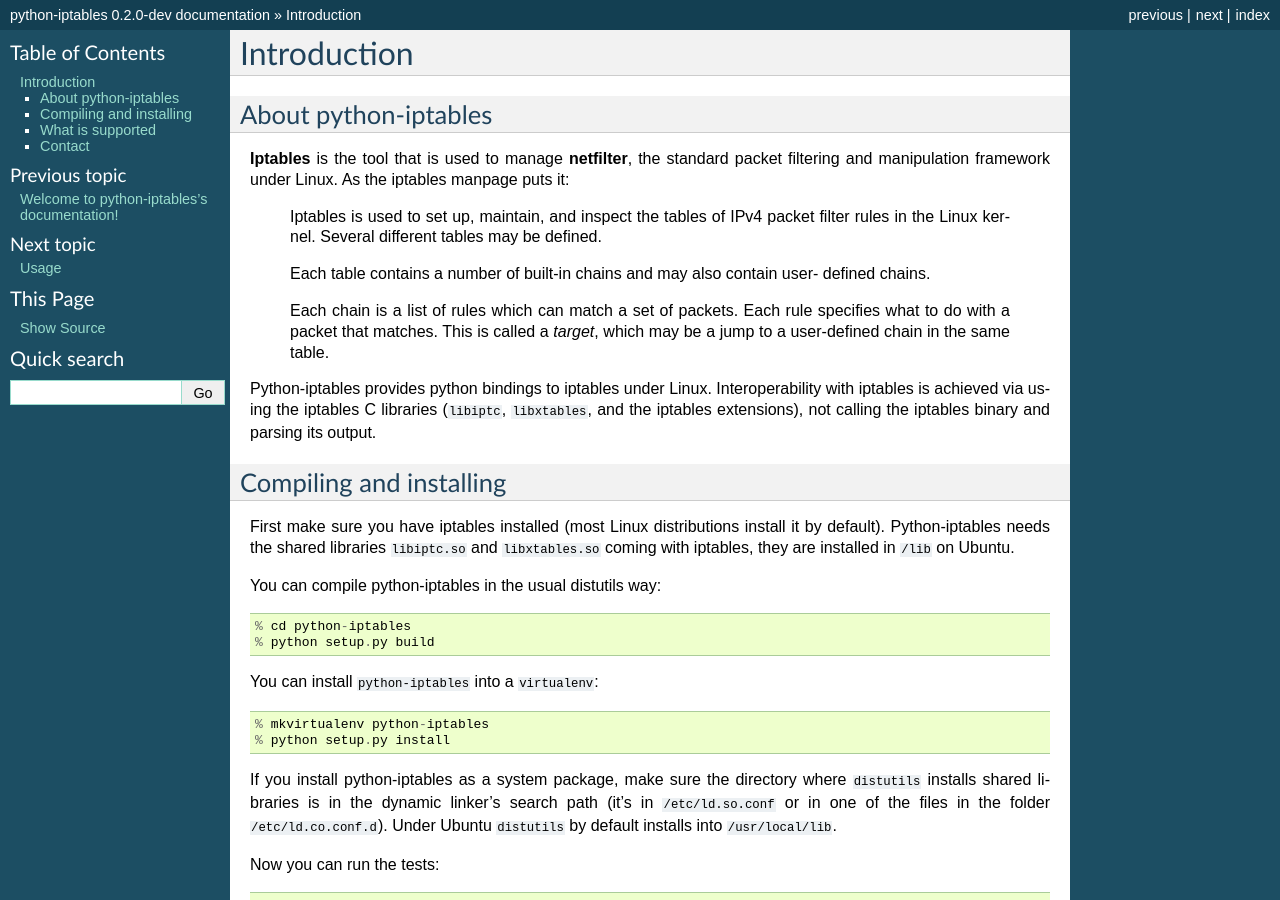
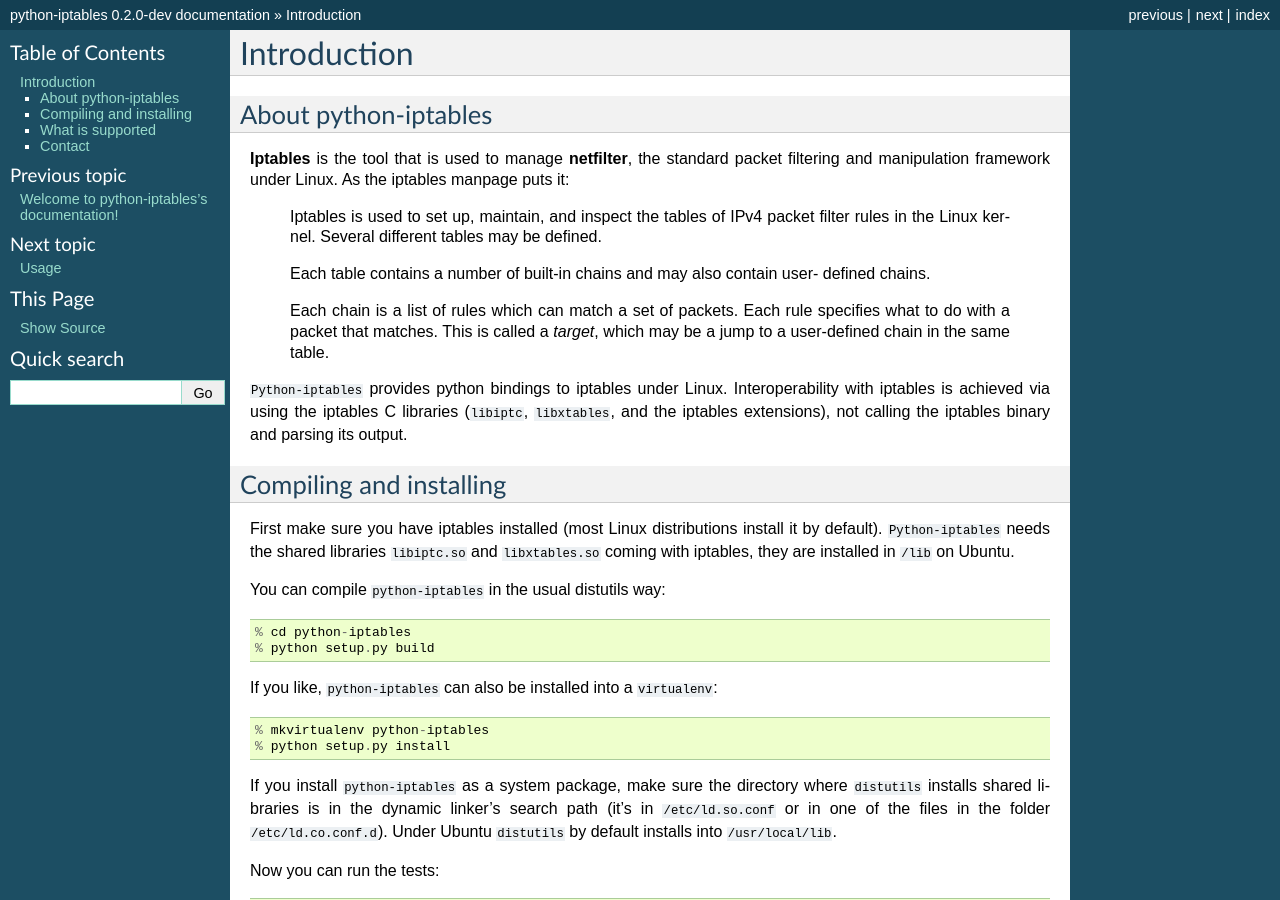
Before and after one commit to ldx/python-iptables, a Sphinx documentation site: the page built from doc/intro.rst, in a window 1280 px wide and 900 px high. Built offline with Sphinx 7.4.7, drawn with Linux system fonts in a browser that asks for light colours; some of the changed text lies outside the part shown.

Commit message:
Use fixed-width font for python-iptables in docs.

```diff
--- a/doc/examples.rst
+++ b/doc/examples.rst
@@ -4,7 +4,7 @@
 Introduction
 ------------
 
-In python-iptables, you usually first create a rule, and set any
+In ``python-iptables``, you usually first create a rule, and set any
 source/destination address, in/out interface and protocol specifiers, for
 example:
 
@@ -113,8 +113,8 @@
 Multiple matches with iprange
 -----------------------------
 
-Now we will add multiple matches to a rule. This one is the python-iptables
-equivalent of the following iptables command:
+Now we will add multiple matches to a rule. This one is the
+``python-iptables`` equivalent of the following iptables command:
 
 # iptables -A INPUT -p tcp –destination-port 22 -m iprange –src-range 192.168.1.100-192.168.1.200 –dst-range 172.22.33.106 -j DROP
 
--- a/doc/intro.rst
+++ b/doc/intro.rst
@@ -19,7 +19,7 @@
     rule specifies what to do with a packet that matches.  This is called a
     `target`, which may be a jump to a user-defined chain in the same table.
 
-Python-iptables provides python bindings to iptables under Linux.
+``Python-iptables`` provides python bindings to iptables under Linux.
 Interoperability with iptables is achieved via using the iptables C libraries
 (``libiptc``, ``libxtables``, and the iptables extensions), not calling the
 iptables binary and parsing its output.
@@ -28,25 +28,25 @@
 ------------------------
 
 First make sure you have iptables installed (most Linux distributions install
-it by default).  Python-iptables needs the shared libraries ``libiptc.so`` and
-``libxtables.so`` coming with iptables, they are installed in ``/lib`` on
+it by default). ``Python-iptables`` needs the shared libraries ``libiptc.so``
+and ``libxtables.so`` coming with iptables, they are installed in ``/lib`` on
 Ubuntu.
 
-You can compile python-iptables in the usual distutils way::
+You can compile ``python-iptables`` in the usual distutils way::
 
     % cd python-iptables
     % python setup.py build
 
-You can install ``python-iptables`` into a ``virtualenv``::
+If you like, ``python-iptables`` can also be installed into a ``virtualenv``::
 
     % mkvirtualenv python-iptables
     % python setup.py install
 
-If you install python-iptables as a system package, make sure the directory
-where ``distutils`` installs shared libraries is in the dynamic linker's
-search path (it's in ``/etc/ld.so.conf`` or in one of the files in the folder
-``/etc/ld.co.conf.d``).  Under Ubuntu ``distutils`` by default installs into
-``/usr/local/lib``.
+If you install ``python-iptables`` as a system package, make sure the
+directory where ``distutils`` installs shared libraries is in the dynamic
+linker's search path (it's in ``/etc/ld.so.conf`` or in one of the files in
+the folder ``/etc/ld.co.conf.d``).  Under Ubuntu ``distutils`` by default
+installs into ``/usr/local/lib``.
 
 Now you can run the tests::
 
@@ -133,8 +133,8 @@
 -----------------
 
 The basic iptables framework and all the match/target extensions are supported
-by python-iptables, including IPv4 and IPv6 ones. All IPv4 and IPv6 tables are
-supported as well.
+by ``python-iptables``, including IPv4 and IPv6 ones. All IPv4 and IPv6 tables
+are supported as well.
 
 Contact
 -------
--- a/doc/usage.rst
+++ b/doc/usage.rst
@@ -1,8 +1,8 @@
 Usage
 =====
 
-The python API in *python-iptables* tries to mimic the logic of iptables.  You
-have
+The python API in ``python-iptables`` tries to mimic the logic of iptables.
+You have
 
     * **Tables**, **Table.FILTER**, **Table.NAT**, **Table.MANGLE** and
       **Table.RAW** for IPv4; **Table6.FILTER**, **Table6.SECURITY**,
```
